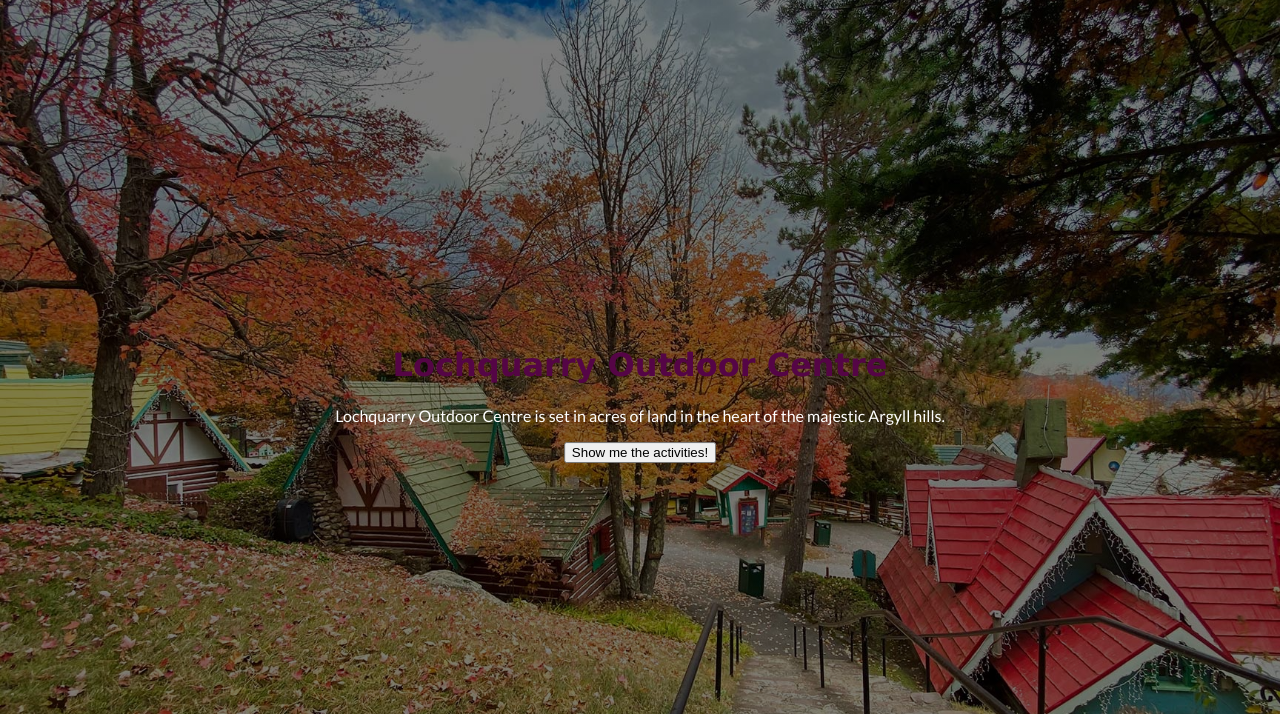
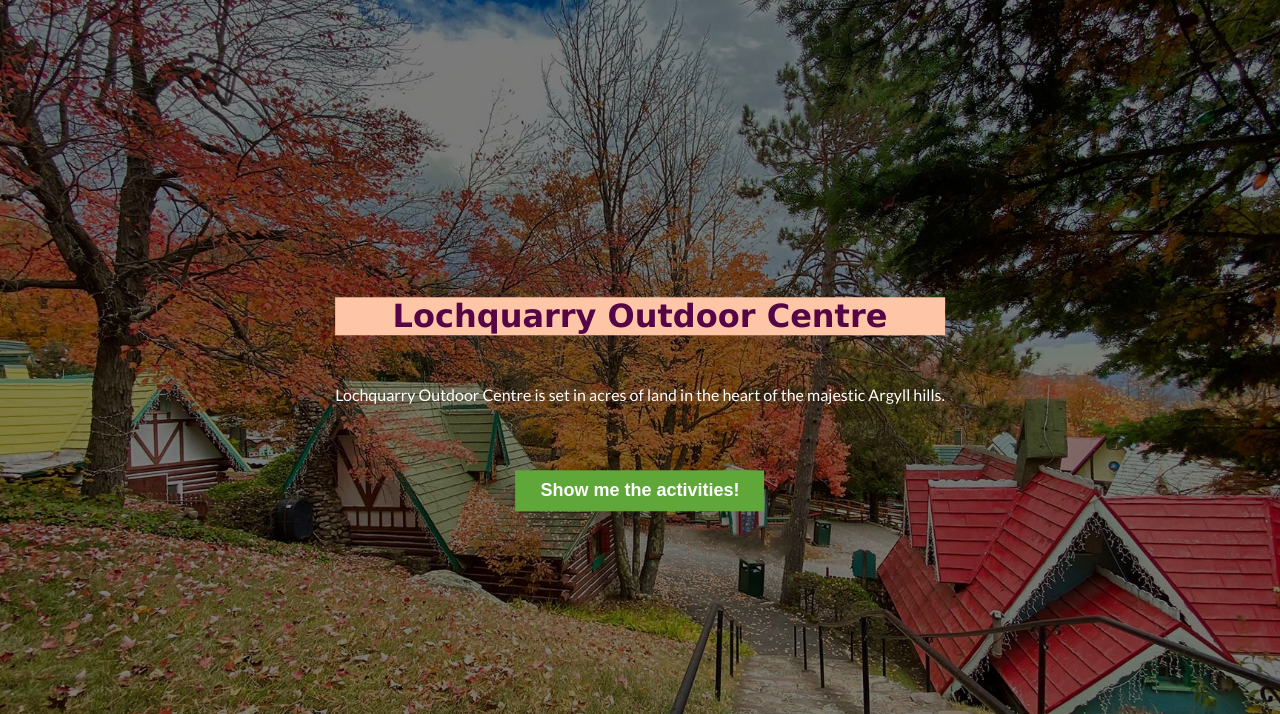
Before and after one commit to TsamayaDesigns/LochquarryOutdoorCentre, a plain HTML site: page index.html in a window 1280 px wide. Shown: the part 86-800 px from the top of the page. Drawn offline with Linux system fonts and the light colour scheme.

Commit message:
index page styling updates

```diff
--- a/css/style.css
+++ b/css/style.css
@@ -121,7 +121,24 @@ h1,h2,h3,h4,h5,h6 {
     top: 50%;
     left: 50%;
     transform: translate(-50%, -50%);
-    color: white;
+    color: var(--bgc-1);
+}
+.txt-hero h1 {
+    background-color: var(--sec-1-1);
+    margin-bottom: 50px;
+}
+.txt-hero button {
+    border: none;
+    outline: 0;
+    display: inline-block;
+    padding: 10px 25px;
+    color: var(--bgc-1);
+    background-color: var(--pri-0);
+    text-align: center;
+    cursor: pointer;
+    font-weight: 700;
+    font-size: large;
+    margin-top: 50px;
 }
 .fb-img-1 {
     background-image: url(../img/archery-2.jpg);
```
